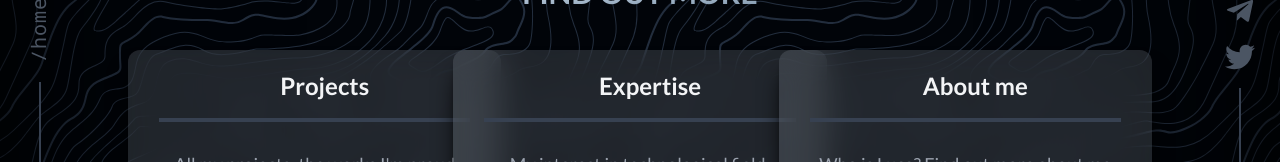
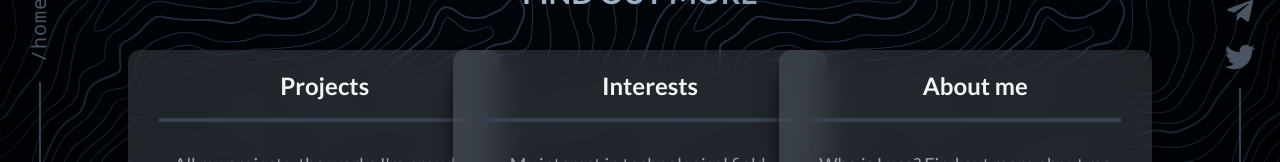
Before and after one commit to Favo02/favo02.dev, a React (Create React App) app: page /home in a window 1280 px wide. Shown: the part 638-800 px from the top of the page. Built offline with nearby package versions, Linux system fonts and the light colour scheme.

Commit message:
fix(*): rename `Expertise` to `Interests`

```diff
--- a/src/components/Common/App.tsx
+++ b/src/components/Common/App.tsx
@@ -2,8 +2,8 @@ import type { FC } from "react"
 import { useEffect, useState } from "react"
 import { createBrowserRouter, Navigate, RouterProvider } from "react-router-dom"
 
-import Expertise from "../../pages/Expertise"
 import Home from "../../pages/Home"
+import Interests from "../../pages/Interests"
 import Projects from "../../pages/Projects"
 
 import ContentWrapper from "./ContentWrapper"
@@ -18,7 +18,7 @@ const router = createBrowserRouter([
       { index: true, element: <Navigate to="/home" replace /> },
       { path: "home", element: <Home /> },
       { path: "projects", element: <Projects /> },
-      { path: "expertise", element: <Expertise /> }
+      { path: "interests", element: <Interests /> }
     ]
   }
 ])
--- a/src/components/Common/Header.tsx
+++ b/src/components/Common/Header.tsx
@@ -58,7 +58,7 @@ const Header : FC = () => {
         <div className="flex justify-evenly items-center h-14 text-gray-300">
           <NavLink to="/home" text="home" setOpen={setOpen} />
           <NavLink to="/projects" text="projects" setOpen={setOpen} />
-          <NavLink to="/expertise" text="expertise" setOpen={setOpen} />
+          <NavLink to="/interests" text="interests" setOpen={setOpen} />
           <NavLink to="/about" text="about" setOpen={setOpen} />
         </div>
 
--- a/src/pages/Home.tsx
+++ b/src/pages/Home.tsx
@@ -41,7 +41,7 @@ const Home : FC = () => {
             "text": "All my projects: the works I'm proud of (and even the ones I'm not)."
           },
           {
-            "title": "Expertise", "path": "/expertise",
+            "title": "Interests", "path": "/interests",
             "text": "My interest in technological field: languages and technologies I am comfortable using."
           },
           {
```
